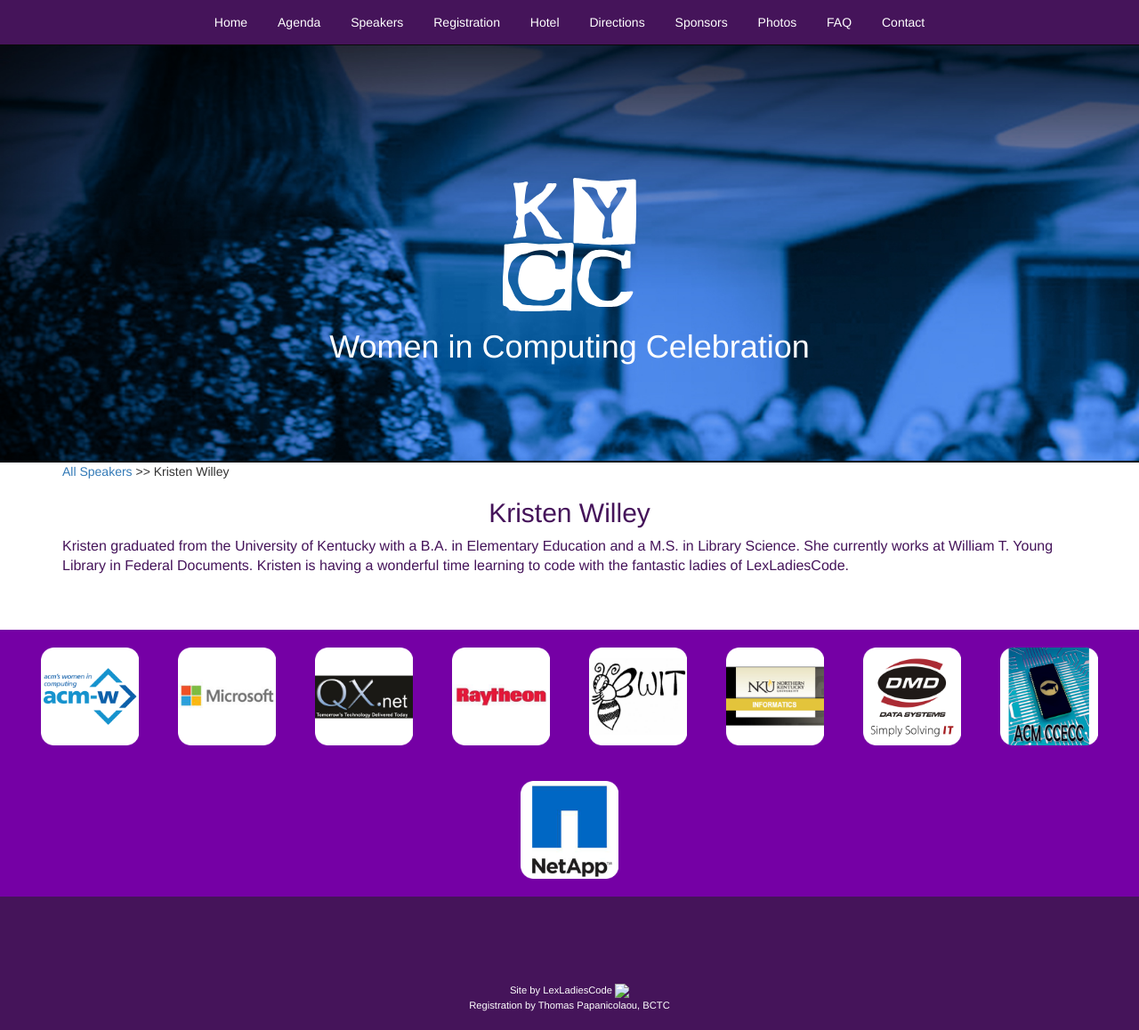
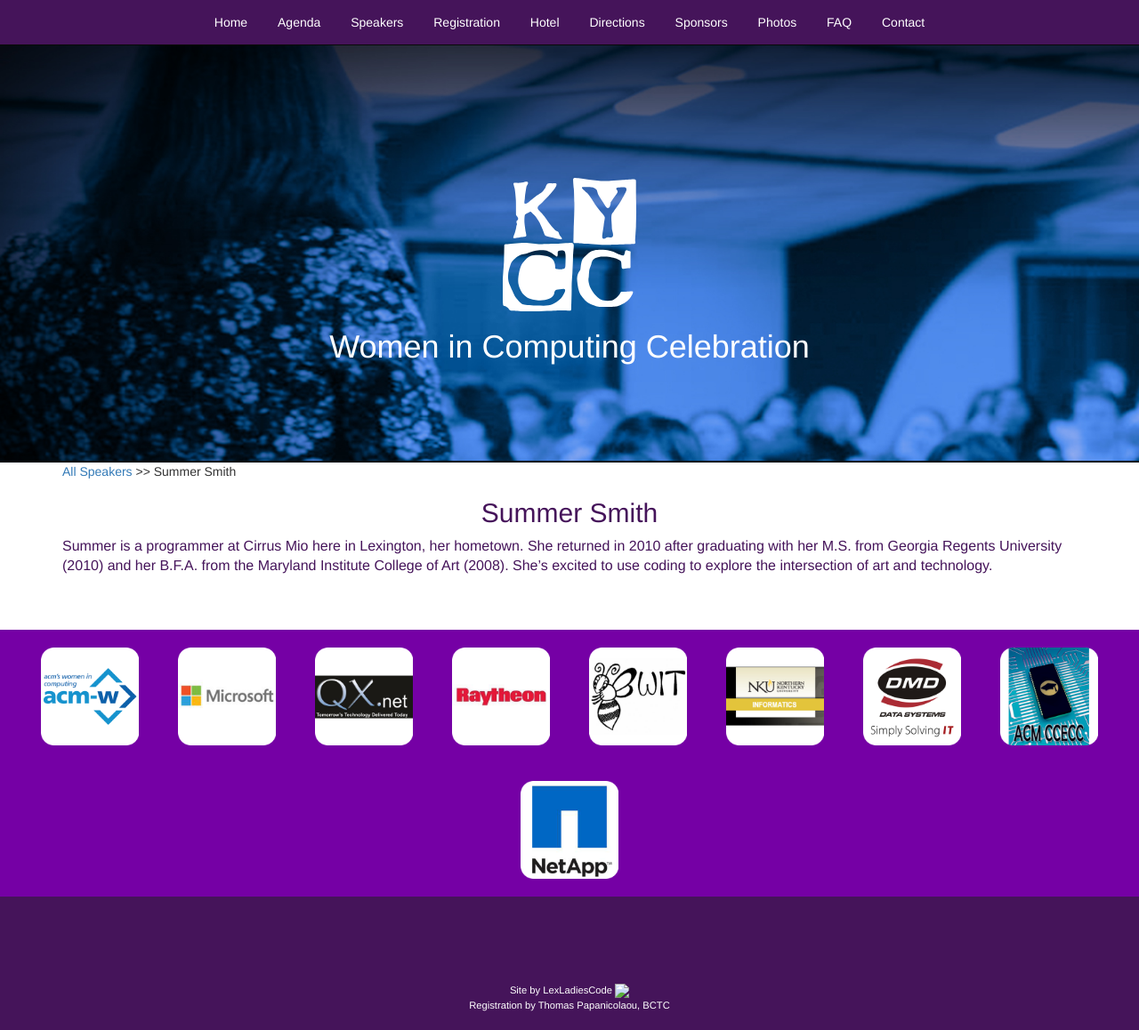
Before and after one commit to LexLadiesCode/KYCC-WIC, a Jekyll site: the page built from speakers/_posts/2015-04-19-kristen-willey.md, in a window 1280 px wide and 1158 px high. Shown: the whole window at 89% size. Built offline with Jekyll 4.4.1, drawn with Linux system fonts in a browser that asks for light colours.

Commit message:
added Summer's Bio

```diff
--- a/speakers/_posts/2015-04-19-kristen-willey.md
+++ b/speakers/_posts/2015-04-19-kristen-willey.md
@@ -1,12 +1,12 @@
 ---
 layout: speaker_layout
-title: Kristen Willey
-name: Willey, Kristen
-position:
-company: LexLadiesCode
+title: Summer Smith
+name: Smith, Summer
+position: Programmer
+company: CirrusMio
 session:
 sort: 6
-permalink: /speakers/kristen-willey/
+permalink: /speakers/summer-smith/
 ---
 
-Kristen graduated from the University of Kentucky with a B.A. in Elementary Education and a M.S. in Library Science. She currently works at William T. Young Library in Federal Documents. Kristen is having a wonderful time learning to code with the fantastic ladies of LexLadiesCode.
+Summer is a programmer at Cirrus Mio here in Lexington, her hometown. She returned in 2010 after graduating with her M.S. from Georgia Regents University (2010) and her B.F.A. from the Maryland Institute College of Art (2008). She’s excited to use coding to explore the intersection of art and technology.
```
